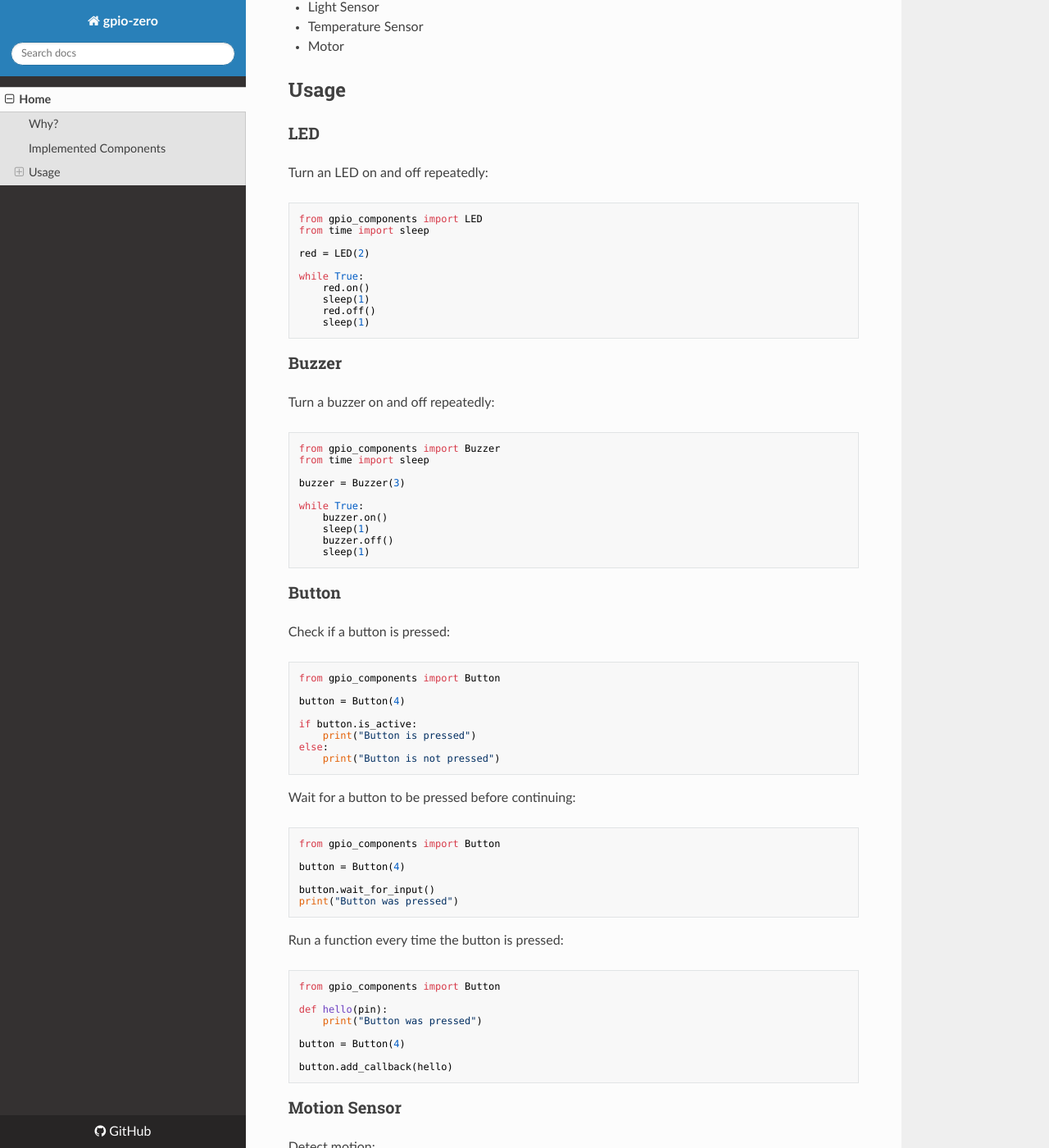
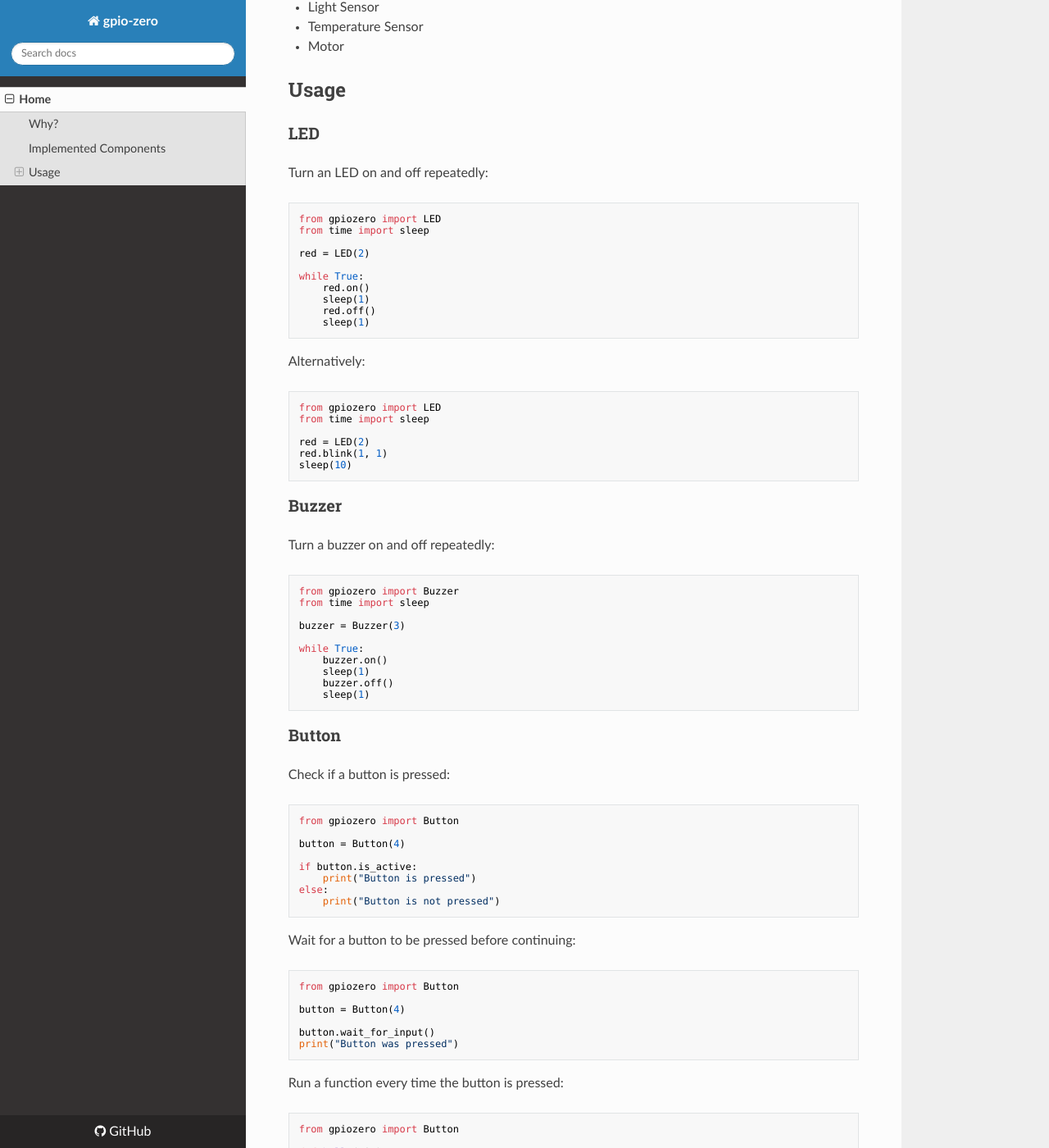
Before and after one commit to gpiozero/gpiozero, an MkDocs documentation site: the page built from docs/index.md, in a window 1280 px wide and 1400 px high, scrolled down 1003 px. Shown: the whole window at 82% size. Built offline with MkDocs 1.6.1, drawn with Linux system fonts in a browser that asks for light colours; nearby versions of some CDN libraries; old or Windows-style settings are respelled for this version of MkDocs; some of the changed text lies outside the part shown.

Commit message:
Doc corrections
Tidy up wrapping and replace all references to gpio_components with
gpiozero

````diff
--- a/docs/index.md
+++ b/docs/index.md
@@ -4,7 +4,10 @@ A simple interface to everyday GPIO components used with Raspberry Pi
 
 ## Why?
 
-The "hello world" program in Java is at least 5 lines long, and contains 11 jargon words which are to be ignored. The "hello world" program in Python is one simple line. However, the "hello world" of physical computing in Python (flashing an LED) is similar to the Java program:
+The "hello world" program in Java is at least 5 lines long, and contains 11
+jargon words which are to be ignored. The "hello world" program in Python is
+one simple line. However, the "hello world" of physical computing in Python
+(flashing an LED) is similar to the Java program:
 
 ```python
 import RPi.GPIO as GPIO
@@ -19,10 +22,15 @@ GPIO.setup(red, GPIO.OUT)
 GPIO.output(red, True)
 ```
 
-6 lines of code to flash an LED. And skipping over why `GPIO` is used twice in the first line; what `BCM` means; why set warnings to False; and so on. Young children and beginners shouldn't need to sit and copy out several lines of text they're told to ignore. They should be able to read their code and understand what it means. This module provides a simple interface to everyday components. The LED example becomes:
+6 lines of code to flash an LED. And skipping over why `GPIO` is used twice in
+the first line; what `BCM` means; why set warnings to False; and so on. Young
+children and beginners shouldn't need to sit and copy out several lines of text
+they're told to ignore. They should be able to read their code and understand
+what it means. This module provides a simple interface to everyday components.
+The LED example becomes:
 
 ```python
-from gpio_components import LED
+from gpiozero import LED
 
 red = LED(2)
 
@@ -48,7 +56,7 @@ Any guesses how to turn it off?
 Turn an LED on and off repeatedly:
 
 ```python
-from gpio_components import LED
+from gpiozero import LED
 from time import sleep
 
 red = LED(2)
@@ -60,12 +68,23 @@ while True:
     sleep(1)
 ```
 
+Alternatively:
+
+```python
+from gpiozero import LED
+from time import sleep
+
+red = LED(2)
+red.blink(1, 1)
+sleep(10)
+```
+
 ### Buzzer
 
 Turn a buzzer on and off repeatedly:
 
 ```python
-from gpio_components import Buzzer
+from gpiozero import Buzzer
 from time import sleep
 
 buzzer = Buzzer(3)
@@ -82,7 +101,7 @@ while True:
 Check if a button is pressed:
 
 ```python
-from gpio_components import Button
+from gpiozero import Button
 
 button = Button(4)
 
@@ -95,7 +114,7 @@ else:
 Wait for a button to be pressed before continuing:
 
 ```python
-from gpio_components import Button
+from gpiozero import Button
 
 button = Button(4)
 
@@ -106,7 +125,7 @@ print("Button was pressed")
 Run a function every time the button is pressed:
 
 ```python
-from gpio_components import Button
+from gpiozero import Button
 
 def hello(pin):
     print("Button was pressed")
@@ -121,7 +140,7 @@ button.add_callback(hello)
 Detect motion:
 
 ```python
-from gpio_components import MotionSensor
+from gpiozero import MotionSensor
 
 pir = MotionSensor(5)
 
@@ -135,11 +154,13 @@ while True:
 Retrieve light sensor value:
 
 ```python
-from gpio_components import LightSensor
+from gpiozero import LightSensor
 
 light = LightSensor(6)
 
-print(light.value)
+while True:
+    if light.light_detected:
+        print("Light detected")
 ```
 
 ### Temperature Sensor
@@ -147,7 +168,7 @@ print(light.value)
 Retrieve light sensor value:
 
 ```python
-from gpio_components import TemperatureSensor
+from gpiozero import TemperatureSensor
 
 temperature = TemperatureSensor(6)
 
@@ -159,7 +180,7 @@ print(temperature.value)
 Drive two motors forwards for 5 seconds:
 
 ```python
-from gpio_components import Motor
+from gpiozero import Motor
 from time import sleep
 
 left_motor = Motor(7)
````
Also changed, not shown: README.rst.
